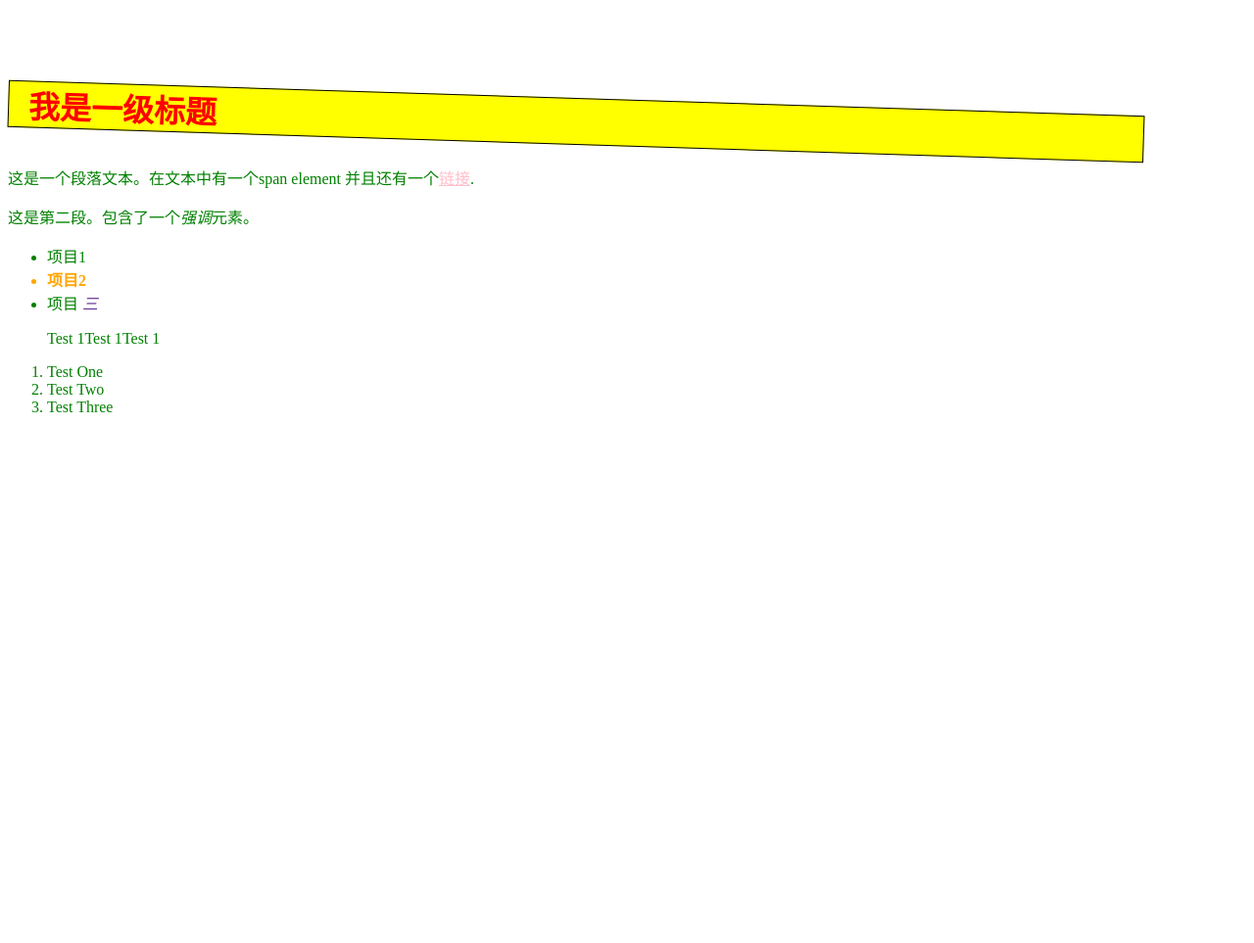
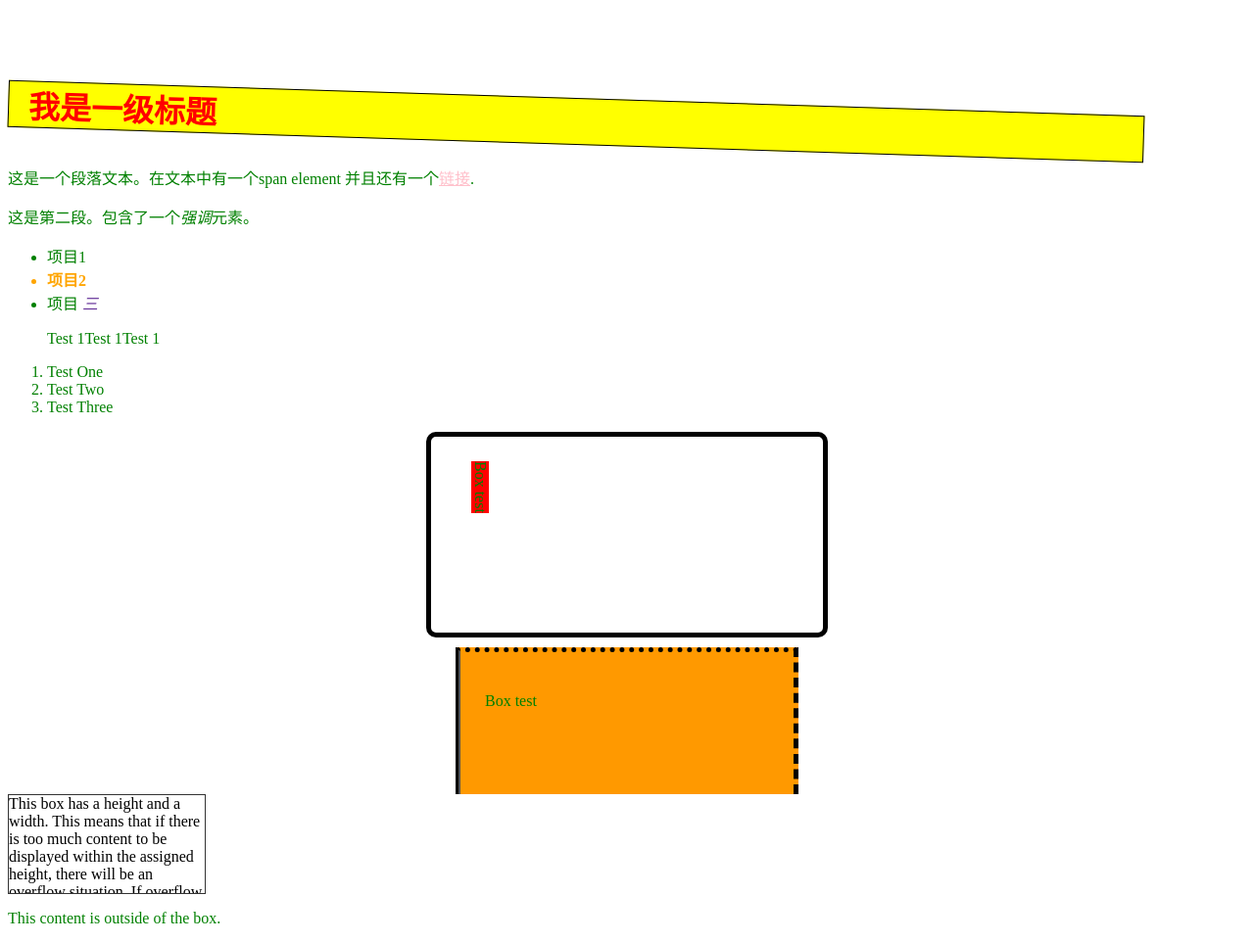
Before and after one commit to SpiritMan/WebDemo, a plain HTML site: page css-site/index.html in a window 1280 px wide. Shown: the whole page at 98% size. Before the commit the page ends 800 px from the top, so only its background shows below. Drawn offline with Linux system fonts and the light colour scheme.

Commit message:
css demo

```diff
--- a/css-site/index.html
+++ b/css-site/index.html
@@ -29,6 +29,18 @@
         <li>Test Two</li>
         <li>Test Three</li>
     </ol>
+
+    <div class="box">
+        <p>Box test</p>
+    </div>
+
+    <div class="border_box">
+        <p>Box test</p>
+    </div>
+
+    <div class="box_outside">This box has a height and a width. This means that if there is too much content to be displayed within the assigned height, there will be an overflow situation. If overflow is set to hidden then any overflow will not be visible.</div>
+
+    <p>This content is outside of the box.</p>
 </body>
 
 </html>
--- a/css-site/styles/style.css
+++ b/css-site/styles/style.css
@@ -38,3 +38,43 @@ a:link {
 ol {
     list-style-type: pointer;
 }
+
+.box {
+    width: 350px;
+    height: 150px;
+    margin: 0 auto;
+    padding: 25px;
+    border: 5px solid black;
+    border-radius: 10px;
+}
+
+.box p {
+    writing-mode: vertical-lr;
+    background-color: red;
+}
+
+.border_box {
+    width: 350px;
+    height: 150px;
+    margin: 0 auto;
+    padding: 25px;
+    margin-top: 10px;
+    border: 5px solid black;
+    border-top-style: dotted;
+    border-left-style: groove;
+    border-bottom-style: hidden;
+    border-right-style: dashed;
+    box-sizing: border-box;
+    background-color: #ff9900;
+}
+
+.border_box:hover {
+    border: 5px solid green;
+}
+
+.box_outside {
+    border: 1px solid #333333;
+    width: 200px;
+    height: 100px;
+    overflow: scroll;
+}
```
